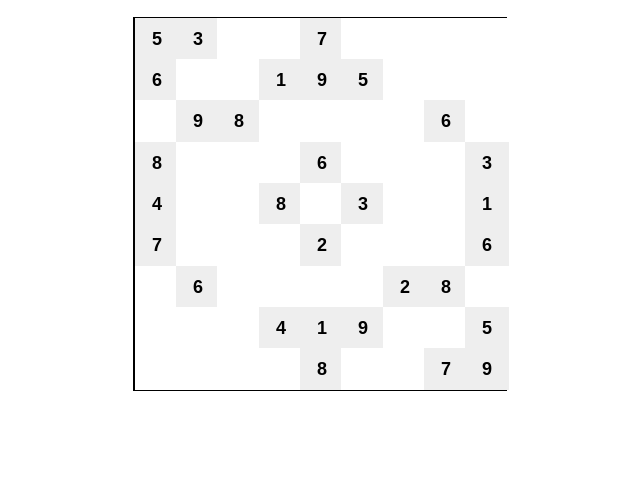
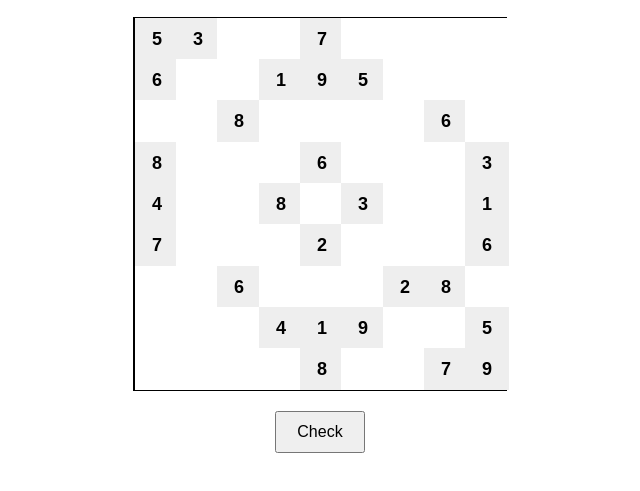
Before and after one commit to 22Liphiwe/Sudoku, a plain HTML site: page index.html in a window 1280 px wide. Shown: the part 61-552 px from the top of the page, without its empty margins (320-960 px from the left). Drawn offline with Linux system fonts and the light colour scheme.

Commit message:
Update index.html

```diff
--- a/index.html
+++ b/index.html
@@ -33,7 +33,6 @@
       border: none;
     }
 
-    /* Bold borders every 3 rows/columns */
     tr:nth-child(3n) td {
       border-bottom: 2px solid #000;
     }
@@ -55,26 +54,54 @@
       font-weight: bold;
       color: black;
     }
+
+    .wrong {
+      color: red;
+    }
+
+    .correct {
+      color: blue;
+    }
+
+    button {
+      margin-top: 20px;
+      padding: 10px 20px;
+      font-size: 16px;
+    }
   </style>
 </head>
 <body>
   <h1>Sudoku Game</h1>
   <table id="sudoku-board"></table>
+  <button onclick="checkBoard()">Check</button>
 
   <script>
-    const board = [
-      [5, 3, '', '', 7, '', '', '', ''],
-      [6, '', '', 1, 9, 5, '', '', ''],
-      ['', 9, 8, '', '', '', '', 6, ''],
-      [8, '', '', '', 6, '', '', '', 3],
-      [4, '', '', 8, '', 3, '', '', 1],
-      [7, '', '', '', 2, '', '', '', 6],
-      ['', 6, '', '', '', '', 2, 8, ''],
-      ['', '', '', 4, 1, 9, '', '', 5],
-      ['', '', '', '', 8, '', '', 7, 9]
+    // Predefined solution and puzzle (you can add more later)
+    const solution = [
+      [5,3,4,6,7,8,9,1,2],
+      [6,7,2,1,9,5,3,4,8],
+      [1,9,8,3,4,2,5,6,7],
+      [8,5,9,7,6,1,4,2,3],
+      [4,2,6,8,5,3,7,9,1],
+      [7,1,3,9,2,4,8,5,6],
+      [9,6,1,5,3,7,2,8,4],
+      [2,8,7,4,1,9,6,3,5],
+      [3,4,5,2,8,6,1,7,9]
     ];
 
-    const table = document.getElementById('sudoku-board');
+    const puzzle = [
+      [5,3,'','',7,'','','',''],
+      [6,'','',1,9,5,'','',''],
+      ['','',8,'','','','',6,''],
+      [8,'','','',6,'','','',3],
+      [4,'','',8,'',3,'','',1],
+      [7,'','','',2,'','','',6],
+      ['','',6,'','','',2,8,''],
+      ['','','',4,1,9,'','',5],
+      ['','','','',8,'','',7,9]
+    ];
+
+    const board = document.getElementById('sudoku-board');
 
     for (let i = 0; i < 9; i++) {
       const row = document.createElement('tr');
@@ -82,17 +109,64 @@
         const cell = document.createElement('td');
         const input = document.createElement('input');
         input.setAttribute('maxlength', 1);
+        input.dataset.row = i;
+        input.dataset.col = j;
 
-        const value = board[i][j];
+        const value = puzzle[i][j];
         if (value !== '') {
           input.value = value;
           input.disabled = true;
+        } else {
+          // Restrict input to 1-9 only
+          input.addEventListener('input', (e) => {
+            const val = e.target.value;
+            if (!/^[1-9]$/.test(val)) {
+              e.target.value = '';
+              e.target.classList.remove('correct', 'wrong');
+              return;
+            }
+
+            const row = parseInt(e.target.dataset.row);
+            const col = parseInt(e.target.dataset.col);
+            if (parseInt(val) === solution[row][col]) {
+              e.target.classList.add('correct');
+              e.target.classList.remove('wrong');
+            } else {
+              e.target.classList.add('wrong');
+              e.target.classList.remove('correct');
+            }
+          });
         }
 
         cell.appendChild(input);
         row.appendChild(cell);
       }
-      table.appendChild(row);
+      board.appendChild(row);
+    }
+
+    function checkBoard() {
+      const inputs = document.querySelectorAll('input:not([disabled])');
+      let allCorrect = true;
+      inputs.forEach(input => {
+        const row = parseInt(input.dataset.row);
+        const col = parseInt(input.dataset.col);
+        const val = parseInt(input.value);
+
+        if (val === solution[row][col]) {
+          input.classList.add('correct');
+          input.classList.remove('wrong');
+        } else {
+          input.classList.add('wrong');
+          input.classList.remove('correct');
+          allCorrect = false;
+        }
+      });
+
+      if (allCorrect) {
+        alert("🎉 Congratulations! You solved it!");
+      } else {
+        alert("❌ Some entries are incorrect. Try again!");
+      }
     }
   </script>
 </body>
```
